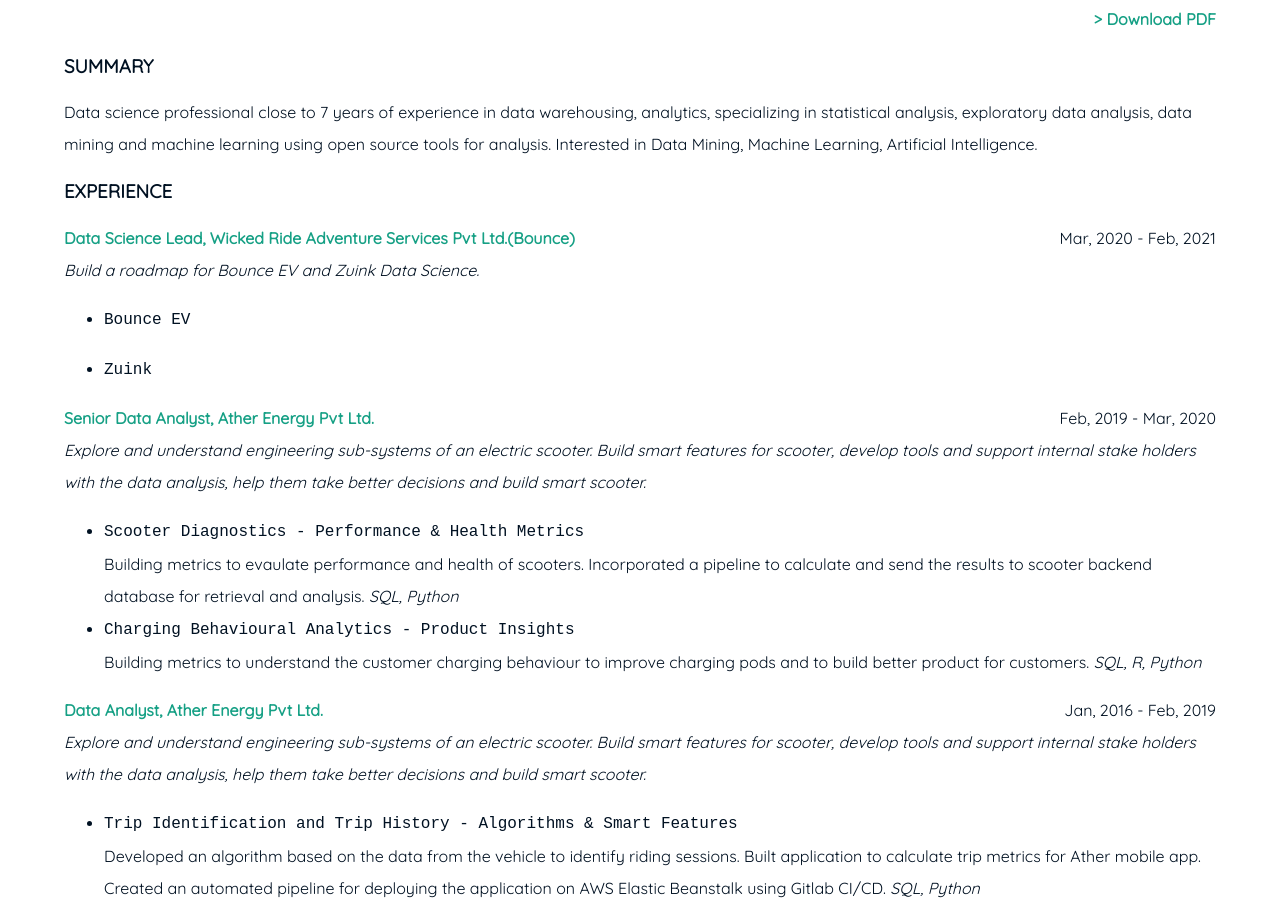
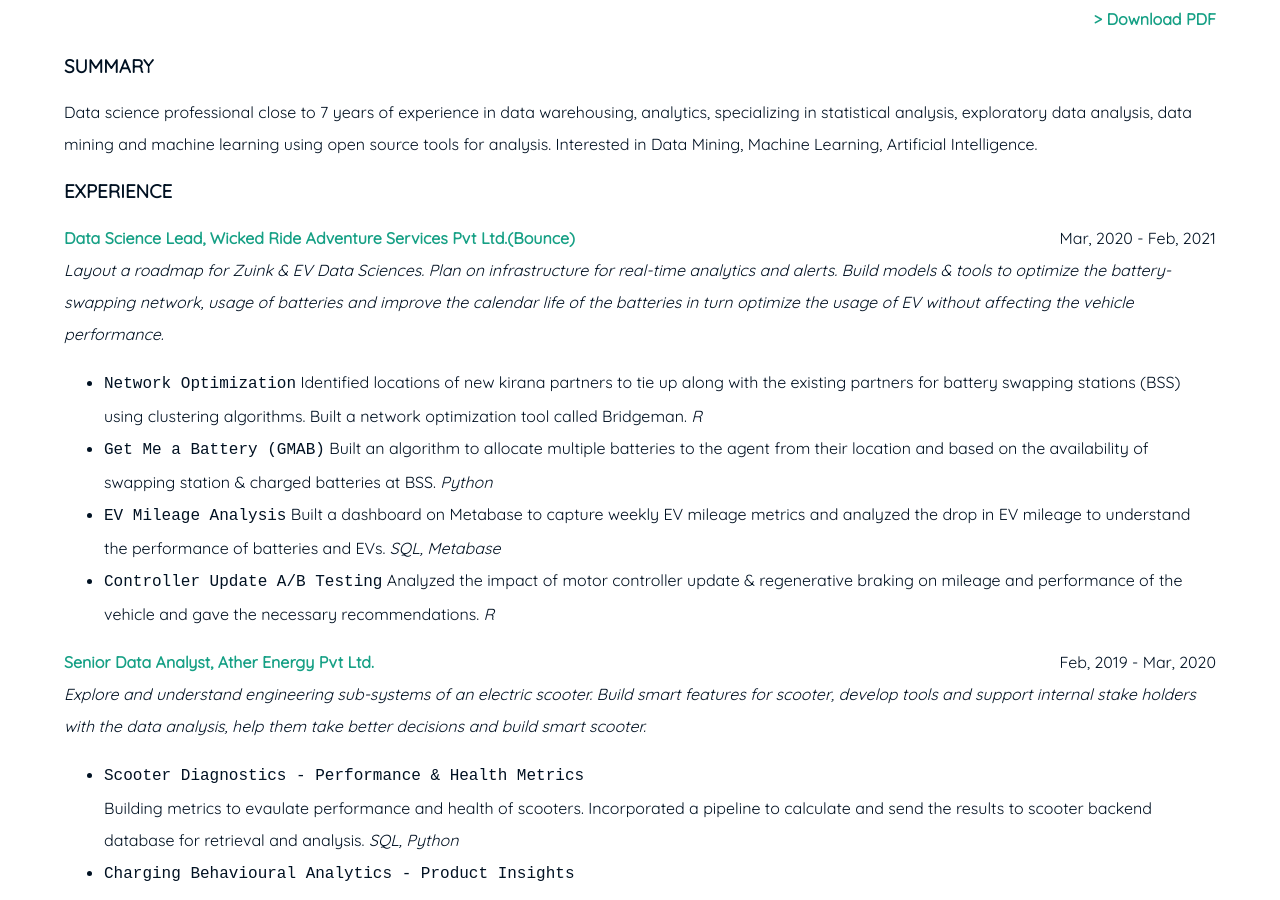
Before and after one commit to midhunt/midhunt.github.io, a Jekyll site: the page built from resume.md, in a window 1280 px wide and 900 px high, scrolled down 305 px. Built offline with Jekyll 4.4.1, drawn with Linux system fonts in a browser that asks for light colours; some of the changed text lies outside the part shown.

Commit message:
Updated resume

````diff
--- a/resume.md
+++ b/resume.md
@@ -12,10 +12,17 @@
 
 ### EXPERIENCE
 **Data Science Lead, Wicked Ride Adventure Services Pvt Ltd.(Bounce)** <span style="float: right; ">Mar, 2020 - Feb, 2021</span>
-_Build a roadmap for Bounce EV and Zuink Data Science._
-* ```Bounce EV```
-
-* ```Zuink```
+_Layout a roadmap for Zuink & EV Data Sciences. Plan on infrastructure for real-time analytics and alerts. Build models & tools to optimize the battery-swapping network, usage of batteries and improve the calendar life of the batteries in turn optimize the usage of EV without affecting the vehicle performance._
+* ```Network Optimization```
+Identified locations of new kirana partners to tie up along with the existing partners for battery swapping stations (BSS) using clustering algorithms. Built a network optimization tool called Bridgeman. _R_
+* ```Get Me a Battery (GMAB)```
+Built an algorithm to allocate multiple batteries to the agent from their location and based on the
+availability of swapping station & charged batteries at BSS. _Python_
+* ```EV Mileage Analysis```
+Built a dashboard on Metabase to capture weekly EV mileage metrics and analyzed the drop in EV mileage to understand the performance of batteries and EVs. _SQL, Metabase_
+* ```Controller Update A/B Testing```
+Analyzed the impact of motor controller update & regenerative braking on mileage and performance
+of the vehicle and gave the necessary recommendations. _R_
 
 **Senior Data Analyst, Ather Energy Pvt Ltd.** <span style="float: right; ">Feb, 2019 - Mar, 2020</span>
 _Explore and understand engineering sub-systems of an electric scooter. Build smart features for scooter, develop tools and support internal stake holders with the data analysis, help them take better decisions and build smart scooter._
@@ -55,6 +62,10 @@
 * ```McKinsey Healthcare Analytics Hackathon, Prediction of Probability of Stroke to Patients``` – Worked on 24 hour online hackathon challenge on Analytics Vidhya. Used Logistic Regression to predict probability of stroke. Ranked 59th of more than 2000 participants. _R_
 * ```Fantasy Premier League - Knapsack Problem``` - Scraped data from FPL. Used metrics like player form, fixture difficulty rating and player historical data for team selection. Ranked top 2 L of 6.3 Mil. _R_
 
+### PUBLICATIONS & RECOGNITION
+
+- **Visualization - Techniques, Methods and Tools** - Cover Story, CSI Communications. <a href="{{'/assets/coverstory.pdf' | prepend: site.baseurl }}"><em>(Download PDF)</em></a><span style="float: right; ">November, 2014</span>
+Authored an article on the importance of visualization, steps involved in the process of visualization, available graphical techniques, popular methods in data visualization and available open source data visualization tools.
 
 ### EDUCATION
 
@@ -63,17 +74,11 @@
 Important Courses and Electives: Probability and Statistics, Linear Algebra, Calculus, Computer Programming, object Oriented Programming, Optimization, Operations Research, Principles of Economics, Principles of Management
 
 #### Jawahar Navodaya Vidyalaya <span style="float: right; ">2008</span>
-**AISSCE (M.P.C, Computer Science)**
+**AISSCE (CBSE, M.P.C, Computer Science, 12th Standard)**
 Achieved second in Math Olympiad Test at school level and selected for Regional Math Olympiad Test, 2007.
 
 #### Jawahar Navodaya Vidyalaya <span style="float: right; ">2006</span>
-**AISSE (CBSE Exam Class 10)**
-
-
-### PUBLICATIONS & RECOGNITION
-
-- **Visualization - Techniques, Methods and Tools** - Cover Story, CSI Communications. <a href="{{'/assets/coverstory.pdf' | prepend: site.baseurl }}"><em>(Download PDF)</em></a><span style="float: right; ">November, 2014</span>
-Authored an article on the importance of visualization, steps involved in the process of visualization, available graphical techniques, popular methods in data visualization and available open source data visualization tools.
+**AISSE (CBSE, 10th Standard)**
 
 ### LANGUAGES
 <div style="display:flex">
````
